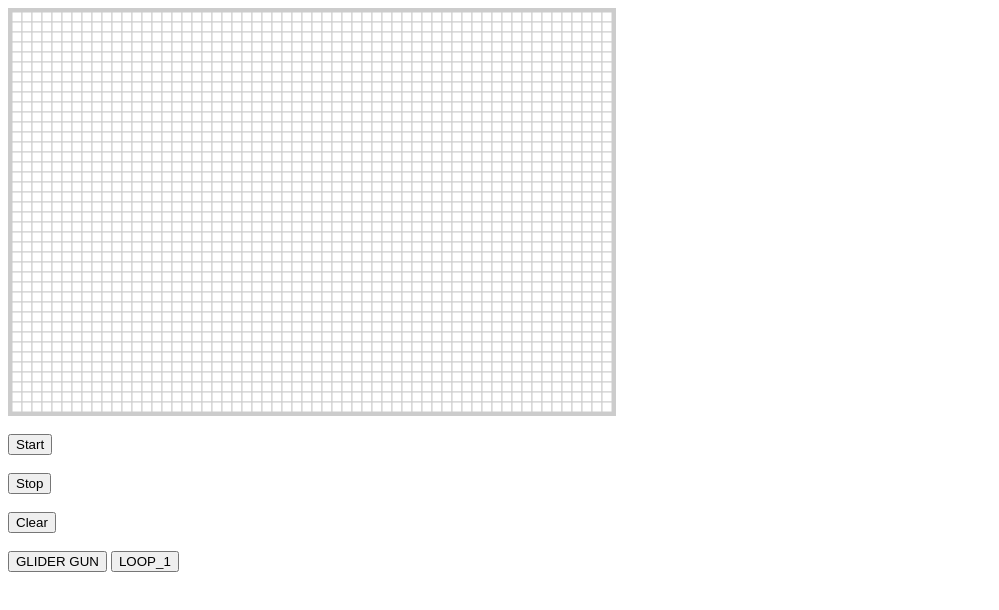
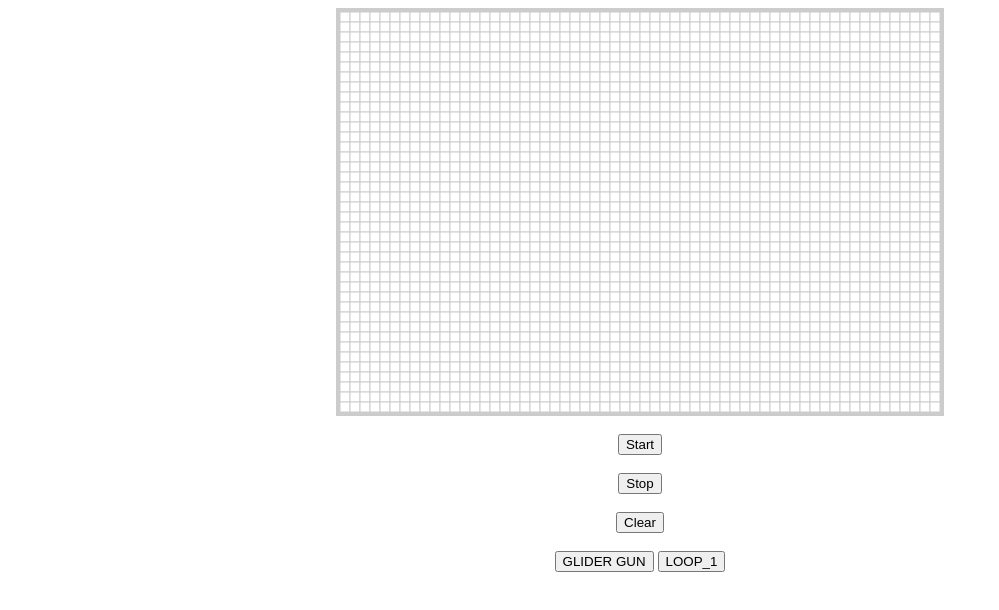
Before and after one commit to funretro/game-of-life, a plain HTML site: page index.html in a window 1280 px wide. Shown: the whole page, without its empty margins (0-999 px from the left). Drawn offline with Linux system fonts and the light colour scheme.

Commit message:
Align text center

```diff
--- a/index.html
+++ b/index.html
@@ -2,7 +2,11 @@
   <head>
     <title>Game of life</title>
     <meta name="viewport" content="width=device-width, initial-scale=1.0" />
-    <style></style>
+    <style>
+      body {
+        text-align: center;
+      }
+    </style>
   </head>
   <body>
     <canvas
```
